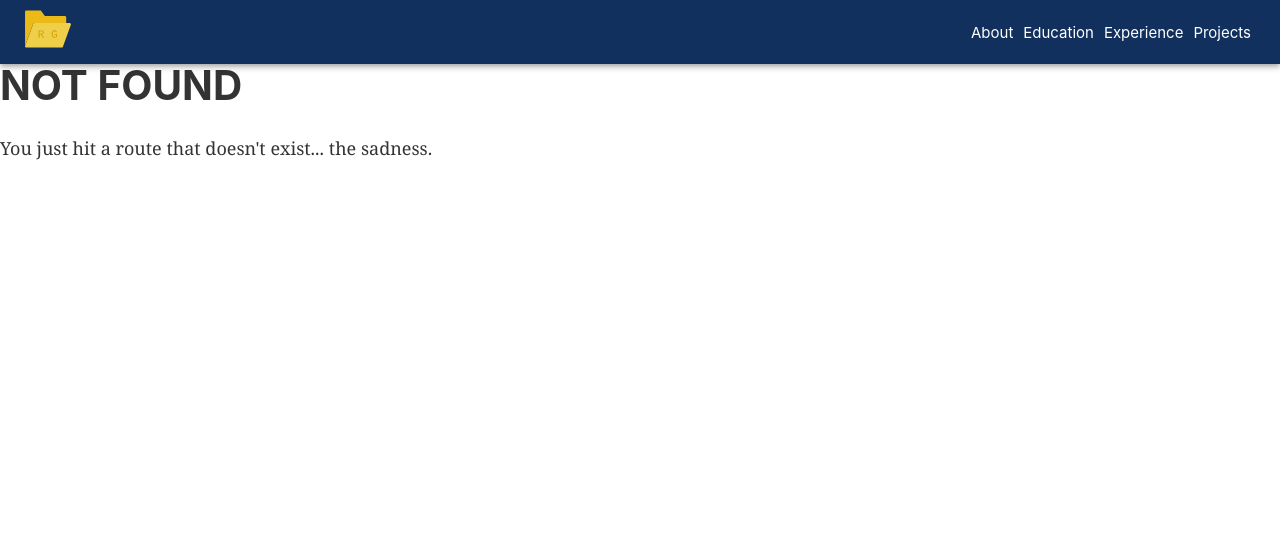
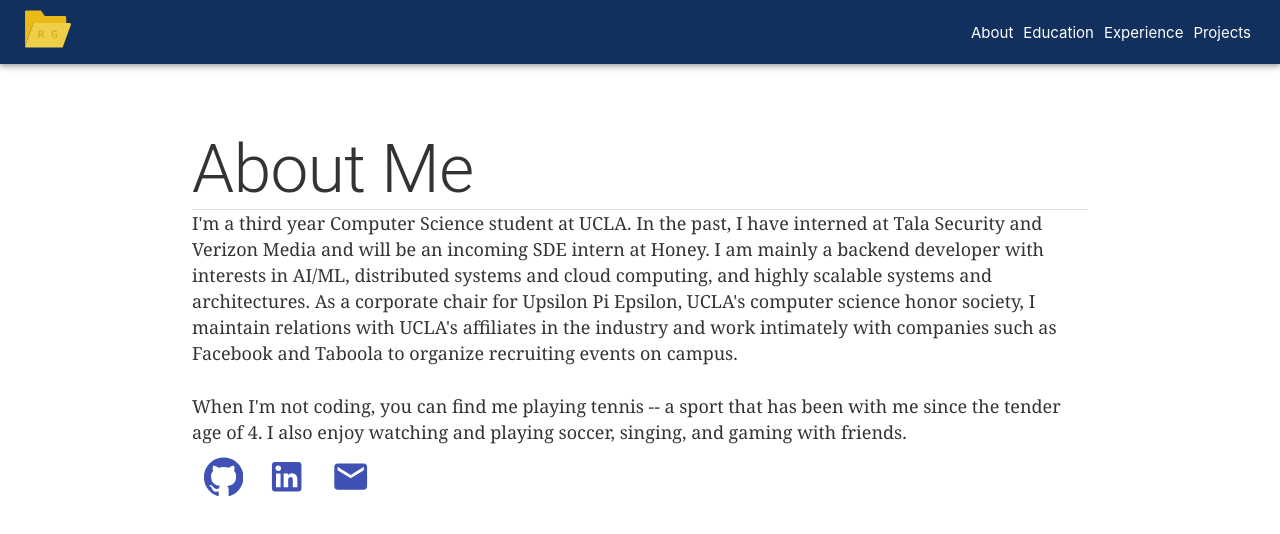
Before and after one commit to rishan10/hoth, a Gatsby site: page /about in a window 1280 px wide. Before the commit this address had no page. Built offline with nearby package versions, Linux system fonts and the light colour scheme; Gatsby itself is replaced by a stand-in of ours.

Commit message:
about me page

```diff
--- a/package.json
+++ b/package.json
@@ -23,6 +23,7 @@
     "react-dom": "^16.12.0",
     "react-helmet": "^5.2.1",
     "react-particles-js": "^2.7.0",
+    "react-rounded-image": "^2.0.2",
     "react-typical": "^0.1.3",
     "react-typing-animation": "^1.6.2",
     "rebass": "^4.0.7"
--- /dev/null
+++ b/src/components/iconbar.js
@@ -0,0 +1,19 @@
+import React, { Component } from 'react'
+import IconButton from '@material-ui/core/IconButton';
+import GitHubIcon from '@material-ui/icons/GitHub';
+import LinkedInIcon from '@material-ui/icons/LinkedIn';
+import EmailIcon from '@material-ui/icons/Email';
+
+
+export default class IconBar extends Component {
+
+    render() {
+        return (
+            <div>
+                <IconButton href="https://github.com/rishan10" target='_blank'> <GitHubIcon color="primary" fontSize='large'/> </IconButton>
+                <IconButton href="https://www.linkedin.com/in/rishanhgirish" target='_blank'> <LinkedInIcon color="primary" fontSize='large'/> </IconButton>
+                <IconButton href="mailto:rgirish@g.ucla.edu" target='_blank'> <EmailIcon color="primary" fontSize='large'/> </IconButton>
+            </div>
+        )
+    }
+}
--- a/src/components/menubar.js
+++ b/src/components/menubar.js
@@ -81,7 +81,7 @@
           </ListItem>
         ))} */}
 
-            <ListItem style={styles.buttons} button><span class="button"><Link style={{ color: 'black', textDecoration: 'none' }} to="/404">About</Link></span></ListItem>
+            <ListItem style={styles.buttons} button><span class="button"><Link style={{ color: 'black', textDecoration: 'none' }} to="/about">About</Link></span></ListItem>
             <ListItem style={styles.buttons} button><span class="button"><Link style={{ color: 'black', textDecoration: 'none' }} to="/404">Education</Link></span></ListItem>
             <ListItem style={styles.buttons} button><span class="button"><Link style={{ color: 'black', textDecoration: 'none' }} to="/404">Experience</Link></span></ListItem>
             <ListItem style={styles.buttons} button><span class="button"><Link style={{ color: 'black', textDecoration: 'none' }} to="/404">Projects</Link></span></ListItem>
--- a/src/components/navbar.js
+++ b/src/components/navbar.js
@@ -78,7 +78,7 @@
 
                         <div style={styles.rightToolbar}>
 
-                            <span class="button"><Link style={{ color: 'white', textDecoration: 'none' }} to="/404">About</Link></span>
+                            <span class="button"><Link style={{ color: 'white', textDecoration: 'none' }} to="/about">About</Link></span>
 
                             <span class="button"><Link style={{ color: 'white', textDecoration: 'none' }} to="/404">Education</Link></span>
 
--- /dev/null
+++ b/src/pages/about.css
@@ -0,0 +1,5 @@
+.text {
+    padding-left: 15%;
+    padding-right: 15%;
+    padding-top: 5%;
+}
--- /dev/null
+++ b/src/pages/about.js
@@ -0,0 +1,38 @@
+import React, { Component } from 'react'
+import Layout from '../components/layout'
+import SEO from "../components/seo"
+import Typography from '@material-ui/core/Typography';
+import Divider from '@material-ui/core/Divider';
+import IconBar from '../components/iconbar';
+
+import "./about.css"
+
+
+export default class About extends Component {
+    render() {
+        return (
+            <div>
+                <SEO title="About" />
+
+                <Layout/>
+
+                <div class = "text">
+                <Typography variant="h2">About Me</Typography>
+                <Divider/>
+                <Typography variant="paragraph">I'm a third year Computer Science student at UCLA. In the past, I have interned at Tala Security and Verizon Media and will be an incoming SDE intern at Honey.
+                I am mainly a backend developer with interests in AI/ML, distributed systems and cloud computing, and highly scalable systems and architectures.
+                As a corporate chair for Upsilon Pi Epsilon, UCLA's computer science honor society, I maintain relations with UCLA's affiliates in the industry and work intimately with companies such as
+                Facebook and Taboola to organize recruiting events on campus. <br/><br/>
+
+                When I'm not coding, you can find me playing tennis -- a sport that has been with me since the tender age of
+                4. I also enjoy watching and playing soccer, singing, and gaming with friends.
+
+                 </Typography>
+                 <IconBar></IconBar>
+
+                </div>
+
+            </div>
+        )
+    }
+}
```
Also changed, not shown: 1 other file.
